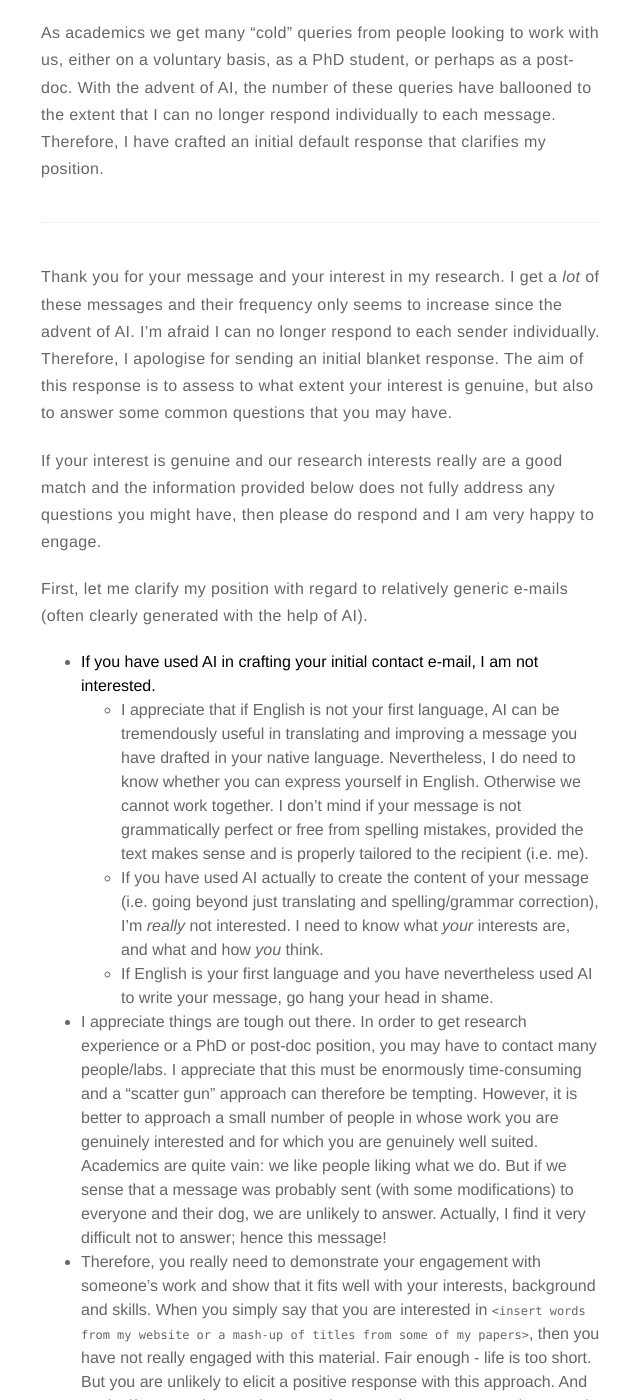
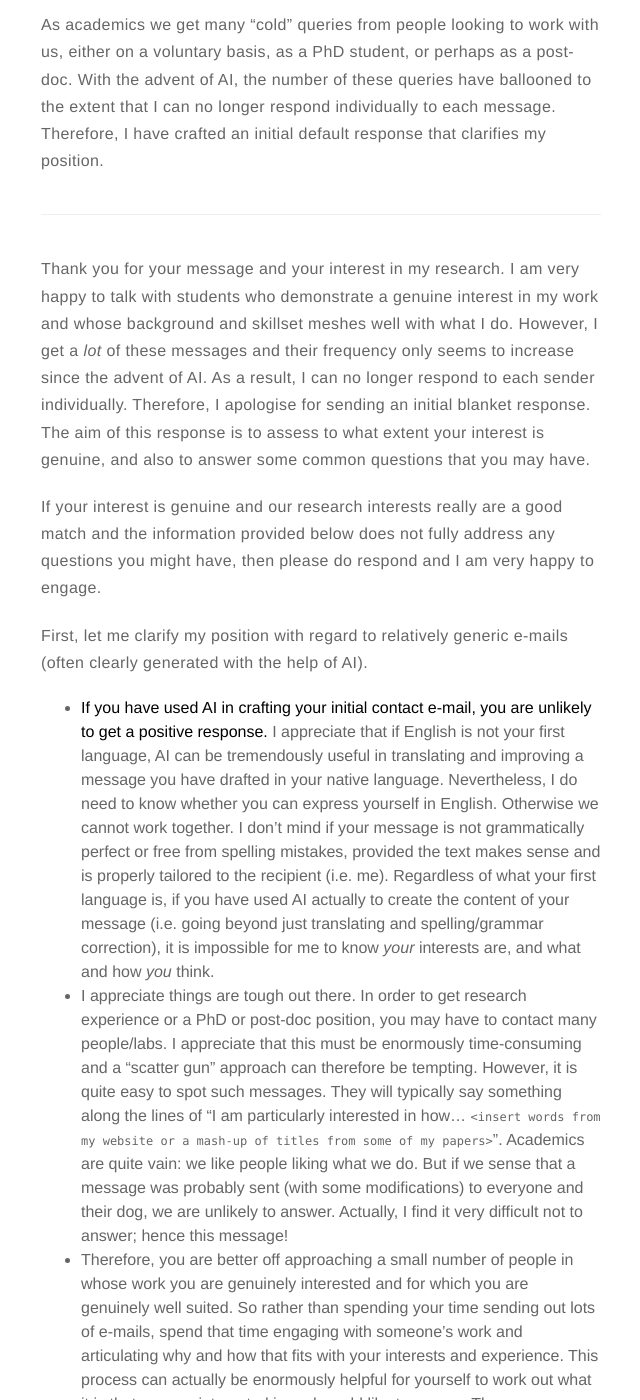
Before and after one commit to CasLudwig/CasLudwig.github.io, a Jekyll site: the page built from _posts/2026-10-29-Before-you-cold-mail-me,-please-read-this.md, in a window 1280 px wide and 1400 px high, scrolled down 366 px. Shown: the whole window, without its empty margins (319-959 px from the left). Built offline with Jekyll 4.4.1, drawn with Linux system fonts in a browser that asks for light colours; some of the changed text lies outside the part shown.

Commit message:
updated post

```diff
--- a/_posts/2026-10-29-Before-you-cold-mail-me,-please-read-this.md
+++ b/_posts/2026-10-29-Before-you-cold-mail-me,-please-read-this.md
@@ -1,5 +1,5 @@
 ---
-title: "Before you cold-mail me, please read this..."
+title: "Before you cold-mail me"
 layout: post
 date: 2026-10-29
 image: /assets/images/markdown.jpg
@@ -15,30 +15,27 @@
 description: Answers to common queries
 ---
 
-## Before you cold-mail me, please read this...
+## Before you cold-mail me about positions in my lab, please read this...
 
 As academics we get many "cold" queries from people looking to work with us, either on a voluntary basis, as a PhD student, or perhaps as a post-doc. With the advent of AI, the number of these queries have ballooned to the extent that I can no longer respond individually to each message. Therefore, I have crafted an initial default response that clarifies my position.
 
 ---
 
-Thank you for your message and your interest in my research. I get a *lot* of these messages and their frequency only seems to increase since the advent of AI. I'm afraid I can no longer respond to each sender individually. Therefore, I apologise for sending an initial blanket response. The aim of this response is to assess to what extent your interest is genuine, but also to answer some common questions that you may have.
+Thank you for your message and your interest in my research. I am very happy to talk with students who demonstrate a genuine interest in my work and whose background and skillset meshes well with what I do. However, I get a *lot* of these messages and their frequency only seems to increase since the advent of AI. As a result, I can no longer respond to each sender individually. Therefore, I apologise for sending an initial blanket response. The aim of this response is to assess to what extent your interest is genuine, and also to answer some common questions that you may have.
 
 If your interest is genuine and our research interests really are a good match and the information provided below does not fully address any questions you might have, then please do respond and I am very happy to engage.
 
 First, let me clarify my position with regard to relatively generic e-mails (often clearly generated with the help of AI).
 
-- **If you have used AI in crafting your initial contact e-mail, I am not interested.**
-  - I appreciate that if English is not your first language, AI can be tremendously useful in translating and improving a message you have drafted in your native language. Nevertheless, I do need to know whether you can express yourself in English. Otherwise we cannot work together. I don't mind if your message is not grammatically perfect or free from spelling mistakes, provided the text makes sense and is properly tailored to the recipient (i.e. me).
-  - If you have used AI actually to create the content of your message (i.e. going beyond just translating and spelling/grammar correction), I'm *really* not interested. I need to know what *your* interests are, and what and how *you* think.
-  - If English is your first language and you have nevertheless used AI to write your message, go hang your head in shame.
-- I appreciate things are tough out there. In order to get research experience or a PhD or post-doc position, you may have to contact many people/labs. I appreciate that this must be enormously time-consuming and a "scatter gun" approach can therefore be tempting. However, it is better to approach a small number of people in whose work you are genuinely interested and for which you are genuinely well suited. Academics are quite vain: we like people liking what we do. But if we sense that a message was probably sent (with some modifications) to everyone and their dog, we are unlikely to answer. Actually, I find it very difficult not to answer; hence this message!
-- Therefore, you really need to demonstrate your engagement with someone's work and show that it fits well with your interests, background and skills. When you simply say that you are interested in `<insert words from my website or a mash-up of titles from some of my papers>`, then you have not really engaged with this material. Fair enough - life is too short. But you are unlikely to elicit a positive response with this approach. And again, if I sense that you have used AI as a shortcut, I am not interested.
+- **If you have used AI in crafting your initial contact e-mail, you are unlikely to get a positive response.** I appreciate that if English is not your first language, AI can be tremendously useful in translating and improving a message you have drafted in your native language. Nevertheless, I do need to know whether you can express yourself in English. Otherwise we cannot work together. I don't mind if your message is not grammatically perfect or free from spelling mistakes, provided the text makes sense and is properly tailored to the recipient (i.e. me). Regardless of what your first language is, if you have used AI actually to create the content of your message (i.e. going beyond just translating and spelling/grammar correction), it is impossible for me to know *your* interests are, and what and how *you* think.
+- I appreciate things are tough out there. In order to get research experience or a PhD or post-doc position, you may have to contact many people/labs. I appreciate that this must be enormously time-consuming and a "scatter gun" approach can therefore be tempting. However, it is quite easy to spot such messages. They will typically say something along the lines of "I am particularly interested in how... `<insert words from my website or a mash-up of titles from some of my papers>`". Academics are quite vain: we like people liking what we do. But if we sense that a message was probably sent (with some modifications) to everyone and their dog, we are unlikely to answer. Actually, I find it very difficult not to answer; hence this message!
+- Therefore, you are better off approaching a small number of people in whose work you are genuinely interested and for which you are genuinely well suited. So rather than spending your time sending out lots of e-mails, spend that time engaging with someone's work and articulating why and how that fits with your interests and experience. This process can actually be enormously helpful for yourself to work out what it is that you are interested in and would like to pursue. The message does not have to be long, but you want to show that you have genuinely considered the match.
 
 Second, let me comment about the availability of positions and funding in my lab.
 
-- As a general rule, I do not take on voluntary research assistants or self-funded PhD students. It is only certain kinds of people who can do this, i.e. those from more privileged  backgrounds. Moreover, I believe the work research assistants and PhD students do is real work, so it should be remunerated.
-- Now, this rule is not set in stone. If you are a fully grown adult, you've worked for several (or perhaps many) years and earned enough cash to live on for a good while, but you've decided you want to do something more interesting and learn/create new knowledge rather than lose a bit of your soul day-by-day, I will welcome you with open arms (well, assuming your interests genuinely mesh with mine, etc.).
 - The funding climate is really tough. **PhD funding is very limited, especially for overseas students.** As a School, I guess we have access to only about 4-8 studentship opportunities a year. Often these studentships have certain conditions/restrictions on them that mean that they are most likely out of reach for me (e.g. targeted at specific research priority areas for the university). In any event, the limited studentships are distributed over (rough estimate) ~80 academics (but often more, when the competition goes beyond the school). You can see that the chances of getting a funded PhD position are very slim. So the candidate + supervisor(s) + project proposal "package" has to be extremely strong to be competitive. When there are opportunities to compete for studentships, these will be advertised on websites such as [findaphd.com](https://www.findaphd.com/){:target="_blank"} and [jobs.ac.uk](https://www.jobs.ac.uk/){:target="_blank"}.
 - Getting PhD funding through project grants held by a Principal Investigator (PI, i.e. someone like me) is no longer really possible in the UK, so that route to PhD funding is pretty much closed off. But again, should such funding become available (e.g. through grants from elsewhere), then these opportunities will be advertised on [findaphd.com](https://www.findaphd.com/){:target="_blank"} and [jobs.ac.uk](https://www.jobs.ac.uk/){:target="_blank"}, and [elsewhere on these pages](https://casludwig.github.io/Current-opportunities/).
-- As I mentioned, for overseas students, the situation is even more difficult. I am so sorry. Some countries have their own competitive studentship schemes (e.g. Chinese Scholarship Council) that allow people to go abroad for further study. You would have to apply for the grant yourself, but I would be happy to support and help you with your application *if* our research interests mesh well and we have landed on a good idea to pursue.
+- Unfortunately, as I mentioned, for overseas students the situation is even more difficult. However, some countries have their own competitive studentship schemes (e.g. Chinese Scholarship Council) that allow people to go abroad for further study. You would have to apply for the grant yourself, but I would be happy to support and help you with your application *if* our research interests mesh well and we have landed on a good idea to pursue.
+- One option is to self-fund your PhD. I personally feel very ambivalent about this. Principally, I feel that doing research is work and should be recognised and remunerated as such. Moreover, in many cases, I am not convinced that for the student's longer-term life/career goals, the PhD will make a major difference, which makes it hard to justify the expense (although that is obviously hard for me to judge). Then again, sometimes people have saved up or work part-time and they simply want to spend some of their time doing interesting stuff and learning/creating new knowledge. In these instances, I feel more inclined to support their application.
+- I have very limited capacity to supervise students wanting to work on a voluntary basis in my lab, perhaps as a stepping stone to a (funded) PhD position here in Bristol or elsewhere. Again, I feel quite ambivalent about this, for the same reason as above (research is work), but also because I'm conscious that volunteering is not a route that is available to everyone.
 - For post-doc opportunities, these are almost exclusively tied to grants awarded to the PI or to the candidate themselves. If I have funding for post-docs, opportunities will be advertised through  [jobs.ac.uk](https://www.jobs.ac.uk/){:target="_blank"}, the [University's vacancies portal](https://www.bristol.ac.uk/jobs/){:target="_blank"} and [elsewhere on these pages](https://casludwig.github.io/Current-opportunities/). If you have acquired funding yourself to go somewhere and you've decided that somewhere is my lab at the University of Bristol, then great - let's talk. Or if you are thinking of applying for funding to come and work in my lab, then again I am happy to support and help you with your application *if* our research interests mesh well and we have landed on a good idea to pursue.
```
